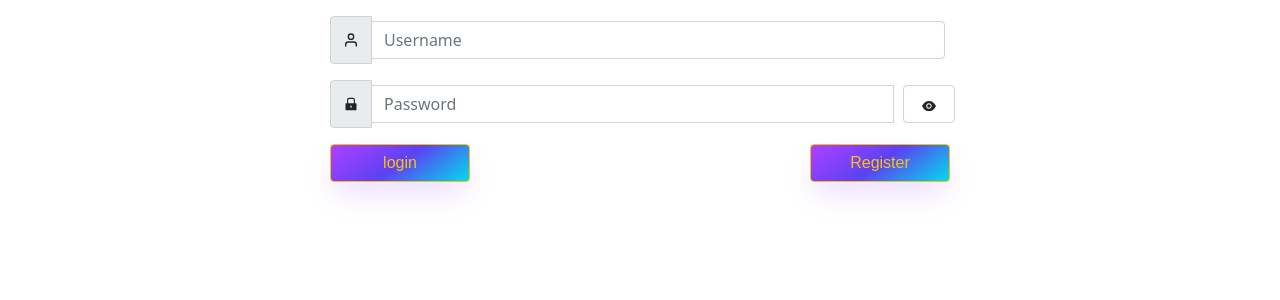
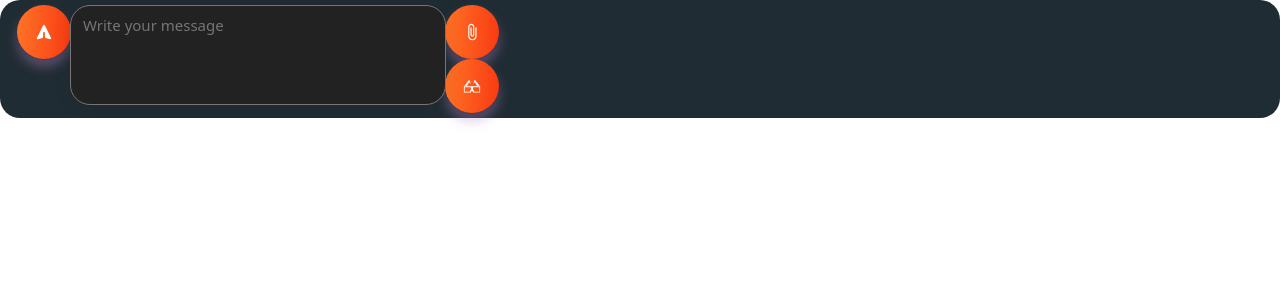
Before and after one commit to Teananazz/advancedproject, a React (Create React App) app: page / in a window 1280 px wide. Shown: the top 300 px of the page. Built offline with nearby package versions, Linux system fonts and the light colour scheme.

Commit message:
Some stuff
Added basic design for message, fixed a few bugs and added more icons.

```diff
--- a/src/CommonComponents/IconHandler.js
+++ b/src/CommonComponents/IconHandler.js
@@ -2,24 +2,31 @@ import { AiFillEyeInvisible } from 'react-icons/ai'
 import { AiFillEye } from 'react-icons/ai'
 import { FiUser } from 'react-icons/fi';
 import { AiFillLock } from 'react-icons/ai';
-import { TiArrowRepeat} from 'react-icons/ti'
+import { TiArrowRepeat } from 'react-icons/ti';
+import { HiPaperAirplane } from 'react-icons/hi';
+import { Gi3DGlasses } from 'react-icons/gi'
+import { MdAttachFile} from 'react-icons/md'
 const IconHandle =
     (name) => {
+        switch (name) {
 
-        if (name === "FiUser") {
-            return (<FiUser />)
-        }
-        if (name === "FillLock") {
-            return (<AiFillLock />)
-        }
-        if (name === "FillEyeInv") {
-            return (<AiFillEyeInvisible />)
-        }
-        if (name === "FillEye") {
-            return (<AiFillEye />)
-        }
-        if (name == "ArrowRepeat") {
-            return (<TiArrowRepeat />)
+            case ("FiUser"):
+                return (<FiUser />);
+            case ("FillLock"):
+                return (<AiFillLock />)
+            case ("FillEyeInv"):
+                return (<AiFillEyeInvisible />)
+            case ("FillEye"):
+                return (<AiFillEye />);
+            case ("ArrowRepeat"):
+                return (<TiArrowRepeat />);
+            case ("Airplane"):
+                return (<HiPaperAirplane />);
+            case ("3DGlasses"):
+                return (<Gi3DGlasses />)
+            case ("AttachFile"):
+                return (<MdAttachFile />);
+
         }
 
     }
--- a/src/LoginScreen/LoginScreen.js
+++ b/src/LoginScreen/LoginScreen.js
@@ -53,7 +53,7 @@ import { Link } from "react-router-dom";
 
                 <div className="input-group mb-3">
                     <span className="input-group-text" id="basic-addon1">   {IconHandle("FillLock")}   </span>
-                    <input type={Eye.value} value={password.value} onChange={password.onChange} className="form-control" placeholder="Password" />
+                    <input type={Eye.m} value={password.value} onChange={password.onChange} className="form-control" placeholder="Password" />
                     <div className="input-group-btn">
                         <button variant="btn btn-outline-primary" onClick={Eye.onChange} className="form-control"  > {IconHandle(Eye.value)} </button>
 
--- /dev/null
+++ b/src/MessageScreen/GroupDescription.js
@@ -0,0 +1,60 @@
+import { AiFillLock } from 'react-icons/ai';
+import 'bootstrap/dist/css/bootstrap.min.css';
+import Button from 'react-bootstrap/Button'
+import IconHandle from "../CommonComponents/IconHandler"
+
+const GroupDescription =
+    () => {
+
+        return (
+            <>
+
+                <div class="background">
+
+
+                <div class="input-group">
+                    <div class="input-group-prepend">
+
+                            <button class="btn btn-outline-secondary" type="button" id= "button-72">{IconHandle("Airplane")}</button>
+
+                     </div>
+                        <textarea name="check" autocorrect="on" rows="1" cols=" 1" type="text" placeholder="Write your message" />
+                        <div class="input-group-prepend">
+                             <pill>
+                                <button class="btn btn-outline-secondary" type="button" id="button-72"> {IconHandle("AttachFile")}</button>
+                                <button class="btn btn-outline-secondary" type="button" id= "button-72">{IconHandle("3DGlasses")}</button>
+                                </pill>
+                        </div>
+                            </div>
+
+
+                </div>
+
+
+
+
+
+
+
+
+
+
+
+
+
+
+
+
+
+           </>
+          )
+
+
+
+
+
+
+
+
+    }
+export default GroupDescription
--- /dev/null
+++ b/src/MessageScreen/MessageScreen.js
@@ -0,0 +1,28 @@
+
+import GroupDescription from './GroupDescription'
+
+const MessageScreen =
+    () => {
+
+
+        return (
+            <GroupDescription />
+
+
+            )
+
+
+
+
+
+
+
+
+
+
+
+
+
+    }
+
+export default MessageScreen
--- a/src/index.css
+++ b/src/index.css
@@ -13,7 +13,7 @@ code {
 }
 
 .form-control {
-    align-items: center;
+
     display: inline-block;
     background: #000;
 
@@ -51,6 +51,7 @@ code {
     touch-action: manipulation;
     white-space: nowrap;
     cursor: pointer;
+
 }
 
 .Test2 {
@@ -84,3 +85,96 @@ code {
     display: flex;
     justify-content: space-between;
 }
+
+.flexes {
+    display: flex;
+    justify-content:center;
+
+}
+
+textarea[type=text] {
+    padding: 9px 12px 11px;
+    margin: 5px 10px;
+    border-radius: 20px !important;
+    box-shadow: 0 0 15px 4px rgba(0,0,0,0.06);
+    font-family: inherit;
+    font-size: 15px;
+    background-color: #222222;
+    color: #11998e;
+    min-height: 20px;
+    max-height: 100px;
+    overflow: hidden auto;
+    overflow-wrap: break-word;
+    position: relative;
+    z-index: 100;
+    word-break: inherit;
+    white-space: pre-wrap;
+    line-height: 20px;
+    text-rendering: optimizeLegibility;
+    resize: none;
+    overflow-x: hidden;
+    overflow-y: hidden;
+    margin: 0px;
+    width: 30%;
+
+
+}
+
+
+
+
+.background {
+    align-items: flex-end;
+
+    box-sizing: border-box;
+    display:flex;
+    flex-direction: column;
+    font-family: inherit;
+    margin: 0px;
+    max-width: 100%;
+    background-color: rgb(32, 44, 51);
+    min-height: 62px;
+    visibility : visible;
+    padding-bottom : 5px;
+    padding-top : 5px;
+    padding-right : 10px;
+    padding-left : 17px;
+    position:relative;
+    vertical-align: baseline;
+     border-radius: 20px !important
+
+
+}
+
+#button-addon2 {
+    padding-left: 20px;
+
+}
+
+
+#button-72 {
+    align-items: center;
+    background-color: initial;
+    background-image: linear-gradient(92.83deg, #ff7426 0, #f93a13 100%);
+    border-radius: 42px;
+    border-width: 0;
+    box-shadow: rgba(57, 31, 91, 0.24) 0 2px 2px,rgba(179, 132, 201, 0.4) 0 8px 12px;
+    color: #FFFFFF;
+    cursor: pointer;
+    display: flex;
+    font-family: Quicksand,sans-serif;
+    font-size: 18px;
+    font-weight: 700;
+    justify-content: center;
+    letter-spacing: .04em;
+    line-height: 16px;
+    margin: 0;
+    padding: 18px 18px;
+    text-align: center;
+    text-decoration: none;
+    text-shadow: rgba(255, 255, 255, 0.4) 0 0 4px,rgba(255, 255, 255, 0.2) 0 0 12px,rgba(57, 31, 91, 0.6) 1px 1px 4px,rgba(57, 31, 91, 0.32) 4px 4px 16px;
+    user-select: none;
+    -webkit-user-select: none;
+    touch-action: manipulation;
+    vertical-align: baseline;
+}
--- a/src/index.js
+++ b/src/index.js
@@ -1,7 +1,7 @@
 import React from 'react';
 import ReactDOM from 'react-dom/client';
 import './index.css';
-
+import MessageScreen from './MessageScreen/MessageScreen'
 import LoginScreen from './LoginScreen/LoginScreen';
 import RegisterScreen from './RegisterForm/RegisterScreen';
 import {
@@ -25,8 +25,9 @@ root.render(
 
     <BrowserRouter>
         <Routes>
-            <Route path="/" element={<LoginScreen />} />
-            <Route path="Register" element={<RegisterScreen />} />
+            <Route path="/" element={<MessageScreen />} />
+            {/*<Route path="/" element={<LoginScreen />} />*/}
+            {/*<Route path="Register" element={<RegisterScreen />} />*/}
 
         </Routes>
     </BrowserRouter>
```
